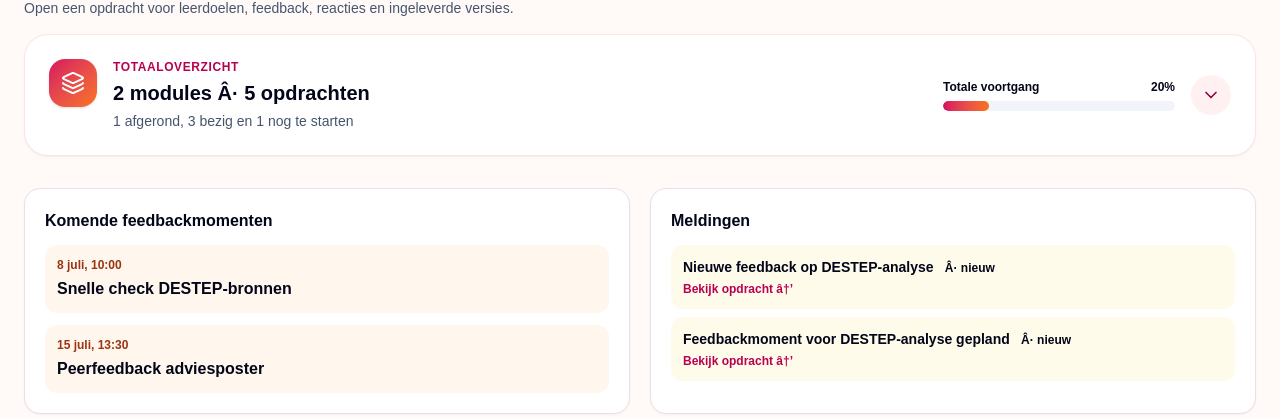
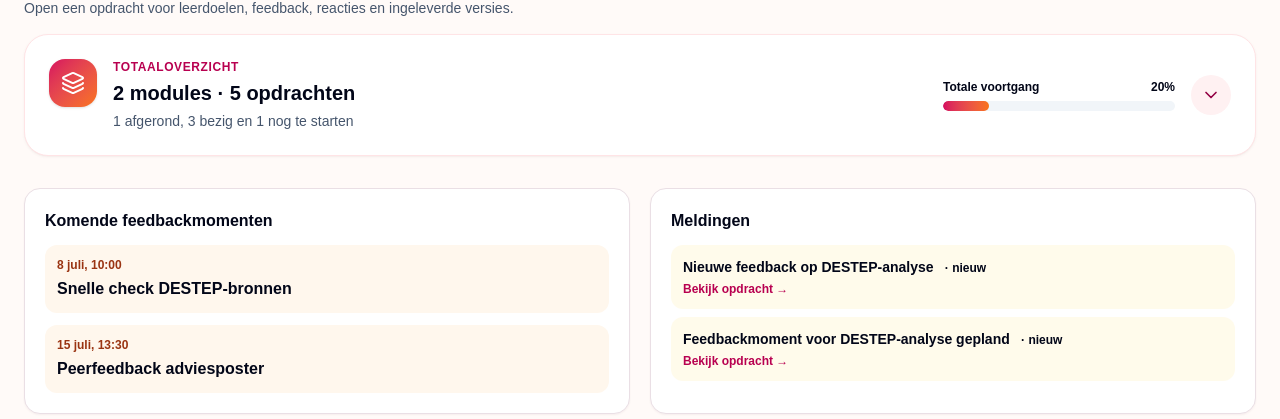
Before and after one commit to barteleveld/groeikompas, a Next.js app: page /demo/student in a window 1280 px wide. Shown: the part 462-881 px from the top of the page. Built offline with nearby package versions, Linux system fonts and the light colour scheme.

Commit message:
Herstel Nederlandse tekens voor studenten

```diff
--- a/app/demo/student/page.tsx
+++ b/app/demo/student/page.tsx
@@ -59,7 +59,7 @@ export default function StudentDemo() {
           <summary data-testid="modules-summary" className="flex cursor-pointer list-none flex-col gap-5 p-5 marker:content-none sm:p-6 lg:flex-row lg:items-center lg:justify-between [&::-webkit-details-marker]:hidden">
             <div className="flex min-w-0 items-start gap-4">
               <span className="grid size-12 shrink-0 place-items-center rounded-2xl bg-gradient-to-br from-teal-600 to-indigo-500 text-white shadow-sm"><Layers3 className="size-6" aria-hidden /></span>
-              <div className="min-w-0"><p className="text-xs font-bold uppercase tracking-wider text-teal-700">Totaaloverzicht</p><h3 className="mt-1 text-xl font-black">{visibleModules.length} modules Â· {assignments.length} opdrachten</h3><p className="mt-1 text-sm text-slate-600">{completedAssignments} afgerond, {activeAssignments} bezig en {assignments.length - completedAssignments - activeAssignments} nog te starten</p></div>
+              <div className="min-w-0"><p className="text-xs font-bold uppercase tracking-wider text-teal-700">Totaaloverzicht</p><h3 className="mt-1 text-xl font-black">{visibleModules.length} modules · {assignments.length} opdrachten</h3><p className="mt-1 text-sm text-slate-600">{completedAssignments} afgerond, {activeAssignments} bezig en {assignments.length - completedAssignments - activeAssignments} nog te starten</p></div>
             </div>
             <div className="flex items-center gap-4 lg:min-w-72">
               <div className="min-w-0 flex-1"><div className="mb-1.5 flex justify-between text-xs font-bold"><span>Totale voortgang</span><span>{totalProgress}%</span></div><div className="h-2.5 overflow-hidden rounded-full bg-slate-100"><div className="h-full rounded-full bg-gradient-to-r from-teal-600 to-indigo-500 transition-all" style={{ width: `${totalProgress}%` }} /></div></div>
@@ -91,7 +91,7 @@ export default function StudentDemo() {
                         return (
                           <details id={assignmentAnchor(assignment)} className="group/assignment scroll-mt-6 overflow-hidden rounded-2xl border border-slate-100 bg-slate-50" key={assignment}>
                             <summary data-testid={`assignment-summary-${assignmentAnchor(assignment)}`} className="flex cursor-pointer list-none flex-wrap items-start justify-between gap-3 p-4 [&::-webkit-details-marker]:hidden">
-                              <div className="flex min-w-0 items-start gap-3"><span className={`grid size-8 shrink-0 place-items-center rounded-full text-xs font-black ${status === "Afgerond" ? "bg-emerald-100 text-emerald-800" : "bg-white text-slate-500 shadow-sm"}`}>{status === "Afgerond" ? <CheckCircle2 className="size-4" aria-hidden /> : index + 1}</span><div><p className="font-bold">{assignment}</p><p className="mt-1 text-xs text-slate-500">{goals.length} leerdoelen Â· {submissions.length} versies Â· {feedbackHistory.length} feedbackrondes</p>{latestFeedback && !latestFeedback.response && <p className="mt-1 text-xs font-semibold text-fuchsia-800">Feedback vraagt om een reactie</p>}</div></div>
+                              <div className="flex min-w-0 items-start gap-3"><span className={`grid size-8 shrink-0 place-items-center rounded-full text-xs font-black ${status === "Afgerond" ? "bg-emerald-100 text-emerald-800" : "bg-white text-slate-500 shadow-sm"}`}>{status === "Afgerond" ? <CheckCircle2 className="size-4" aria-hidden /> : index + 1}</span><div><p className="font-bold">{assignment}</p><p className="mt-1 text-xs text-slate-500">{goals.length} leerdoelen · {submissions.length} versies · {feedbackHistory.length} feedbackrondes</p>{latestFeedback && !latestFeedback.response && <p className="mt-1 text-xs font-semibold text-fuchsia-800">Feedback vraagt om een reactie</p>}</div></div>
                               <span className="flex items-center gap-2"><span className={`rounded-full px-2.5 py-1 text-xs font-bold ${progressColor(status)}`}>{status}</span><ChevronDown className="size-4 text-slate-500 transition-transform group-open/assignment:rotate-180" aria-hidden /></span>
                             </summary>
 
@@ -105,7 +105,7 @@ export default function StudentDemo() {
 
                               <section>
                                 <div className="flex items-center gap-2"><Upload className="size-4 text-teal-700" aria-hidden /><h4 className="font-black">Versies</h4></div>
-                                {submissions.length ? <ol className="mt-3 space-y-2">{submissions.map((submission, submissionIndex) => <li className="rounded-xl bg-slate-50 p-3 text-sm" key={`${submission}-${submissionIndex}`}><strong>Versie {submissionIndex + 1}</strong> Â· {submission}</li>)}</ol> : <p className="mt-2 text-sm text-slate-500">Nog niets ingeleverd.</p>}
+                                {submissions.length ? <ol className="mt-3 space-y-2">{submissions.map((submission, submissionIndex) => <li className="rounded-xl bg-slate-50 p-3 text-sm" key={`${submission}-${submissionIndex}`}><strong>Versie {submissionIndex + 1}</strong> · {submission}</li>)}</ol> : <p className="mt-2 text-sm text-slate-500">Nog niets ingeleverd.</p>}
                                 <form className="mt-3 flex flex-col gap-3 rounded-xl border border-dashed border-teal-200 bg-teal-50/50 p-3 sm:flex-row sm:items-end" onSubmit={(event) => { event.preventDefault(); const file = files[assignment]; if (file) { addSubmission(assignment, file); setFiles((current) => ({ ...current, [assignment]: "" })); event.currentTarget.reset(); } }}><label className="min-w-0 flex-1 text-sm font-bold">Nieuwe versie<input className="field mt-1 bg-white" type="file" onChange={(event) => setFiles((current) => ({ ...current, [assignment]: event.target.files?.[0]?.name ?? "" }))} /></label><button disabled={!files[assignment]} className="min-h-11 rounded-xl bg-teal-700 px-4 font-bold text-white disabled:opacity-50">Versie inleveren</button></form>
                               </section>
                             </div>
@@ -123,7 +123,7 @@ export default function StudentDemo() {
 
       <div className="mt-8 grid gap-5 lg:grid-cols-2">
         <section className="card p-5"><h2 className="font-black">Komende feedbackmomenten</h2><div className="mt-3 space-y-3">{state.moments.slice(0, 3).map((moment) => <article className="rounded-xl bg-indigo-50 p-3" key={moment.id}><p className="text-xs font-bold text-indigo-800">{moment.date}</p><p className="mt-1 font-bold">{moment.title}</p></article>)}</div></section>
-        <section className="card p-5"><h2 className="font-black">Meldingen</h2><div className="mt-3 space-y-2">{state.notifications.map((notification) => <a href={notification.assignment ? `#${assignmentAnchor(notification.assignment)}` : "#modules"} onClick={() => markRead(notification.id)} className={`block w-full rounded-xl p-3 text-left text-sm ${notification.read ? "bg-slate-50 text-slate-500" : "bg-amber-50 font-bold"}`} key={notification.id}>{notification.title}{!notification.read && <span className="ml-2 text-xs"> Â· nieuw</span>}<span className="mt-1 block text-xs font-bold text-teal-700">Bekijk opdracht â†’</span></a>)}</div></section>
+        <section className="card p-5"><h2 className="font-black">Meldingen</h2><div className="mt-3 space-y-2">{state.notifications.map((notification) => <a href={notification.assignment ? `#${assignmentAnchor(notification.assignment)}` : "#modules"} onClick={() => markRead(notification.id)} className={`block w-full rounded-xl p-3 text-left text-sm ${notification.read ? "bg-slate-50 text-slate-500" : "bg-amber-50 font-bold"}`} key={notification.id}>{notification.title}{!notification.read && <span className="ml-2 text-xs"> · nieuw</span>}<span className="mt-1 block text-xs font-bold text-teal-700">Bekijk opdracht →</span></a>)}</div></section>
       </div>
     </>
   );
```
